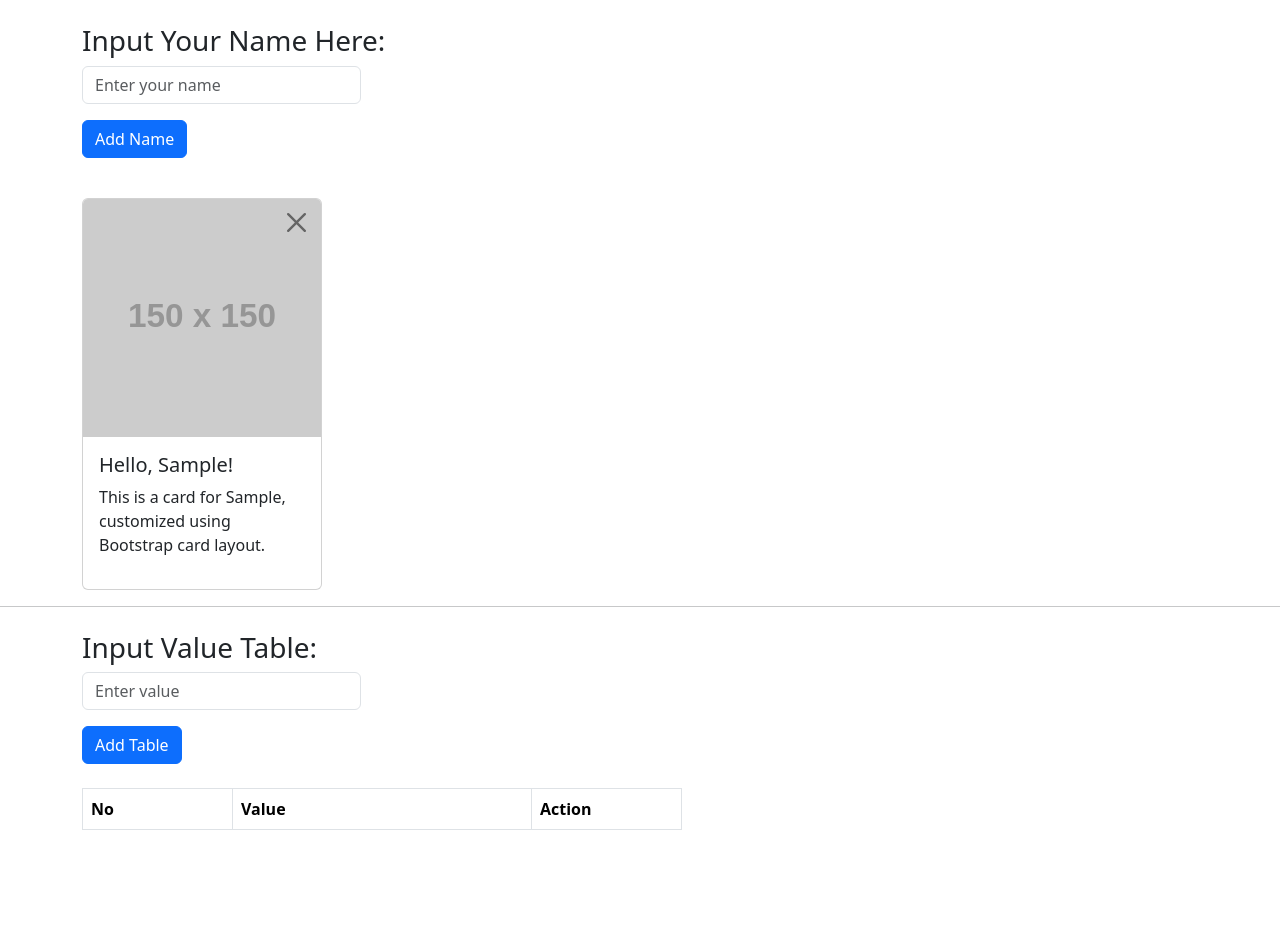
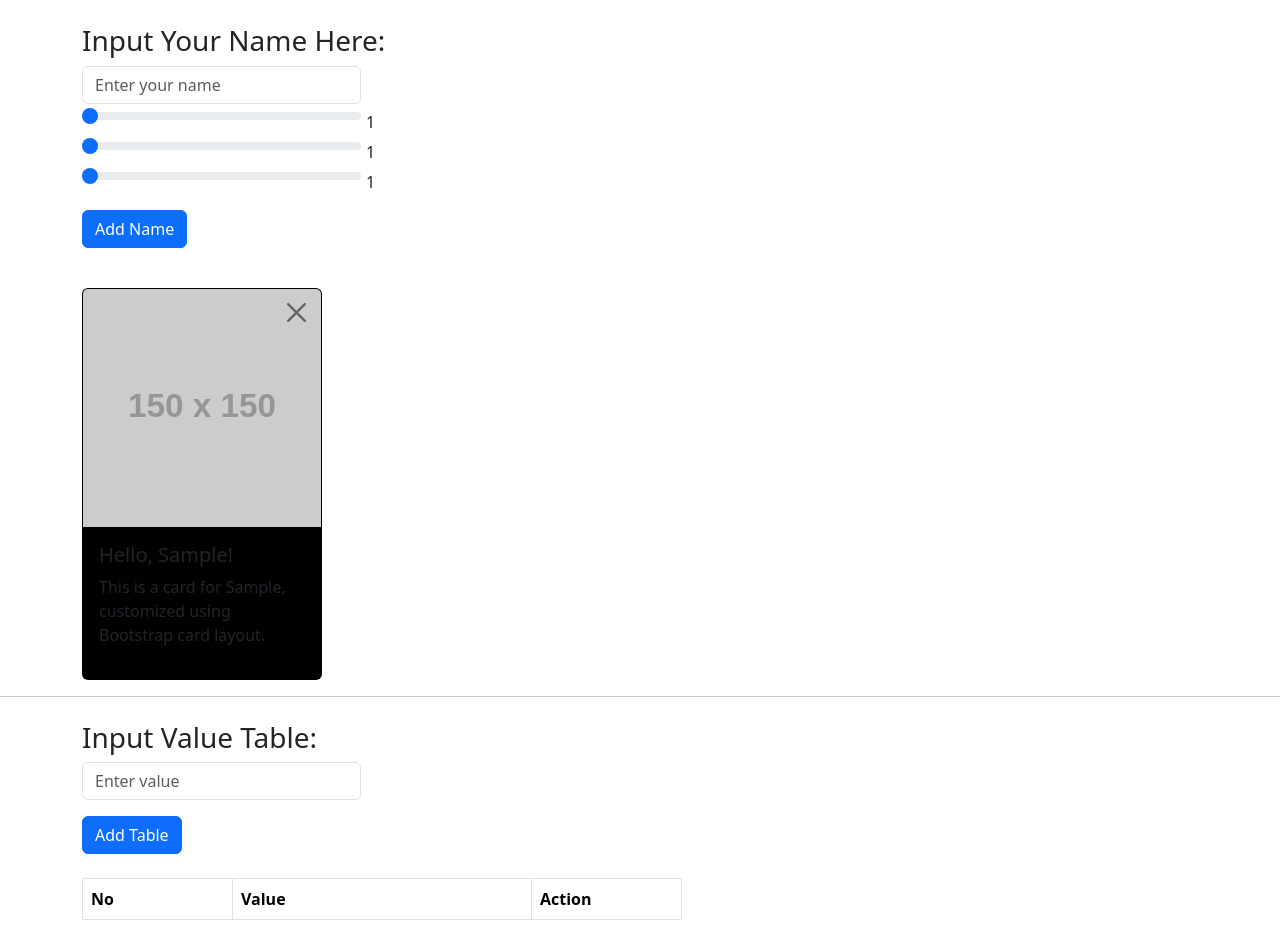
Before and after one commit to D3VIDE/tekweb-boc, a plain HTML site: page index.html in a window 1280 px wide. Both pictures are taken after typing "Sample" into the empty fields and a click on the button "Add Name". Before the commit the page ends 854 px from the top, so only its background shows below. Drawn offline with nearby package versions, Linux system fonts and the light colour scheme; placeholder pictures from the web are drawn by us.

Commit message:
add range

```diff
--- a/index.html
+++ b/index.html
@@ -17,6 +17,9 @@
       <h3>Input Your Name Here: </h3>
       <div class="mb-3">
         <input type="text" id="nameInput" class="form-control w-25" placeholder="Enter your name">
+        <input type="range" class="form-range w-25" min=1 max=255 id="r" value=1 oninput="geser()"><span id="nilaiA">1</span><br>
+        <input type="range" class="form-range w-25"min=1 max=255 id="g" value=1 oninput="geser()"><span id="nilaiB">1</span><br>
+        <input type="range" class="form-range w-25"min=1 max=255 id="b" value=1 oninput="geser()"><span id="nilaiC">1</span><br>
       </div>
       <button class="btn btn-primary" onclick="addCard()">Add Name</button>
 
@@ -44,8 +47,10 @@
             <th class="action-column">Action</th>
           </tr>
         </thead>
-        <tbody id="tableBody" >
-          <!-- Rows will be added here dynamically -->
+
+        <tbody id="tableBody">
+          <!-- Rows will be added here dynamically Oke-->
+
         </tbody>
       </table>
     </div>
--- a/script.js
+++ b/script.js
@@ -1,14 +1,17 @@
 function addCard() {
   // Get the name from the input field
   var name = document.getElementById('nameInput').value;
-
+  var r = document.getElementById("r").value;
+  var g = document.getElementById("g").value;
+  var b = document.getElementById("b").value;
+  var bgColor = `rgb(${r},${g},${b})`;
   // Check if name is not empty
   if (name.trim() !== "") {
     var cardId = 'card-' + Date.now();
 
     // Create a card to display the name
     var card = `
-      <div id="${cardId}" class="card custom-card mt-3">
+      <div id="${cardId}" class="card custom-card mt-3" style="background-color: ${bgColor}">
         <img src="https://via.placeholder.com/150" class="card-img-top" alt="Placeholder image">
         <div class="card-body">
           <h5 class="card-title">Hello, ${name}!</h5>
@@ -80,3 +83,19 @@ function updateRowNumbers() {
     table.rows[i].cells[0].innerHTML = i + 1;
   }
 }
+//
+
+function geser() {
+  var r = document.getElementById("r").value;
+  var g = document.getElementById("g").value;
+  var b = document.getElementById("b").value;
+  document.getElementById("nilaiA").innerHTML = r;
+  document.getElementById("nilaiB").innerHTML = g;
+  document.getElementById("nilaiC").innerHTML = b;
+
+  // Change the background color of the first card container
+  var cardContainer = document.getElementById("cardContainer").firstElementChild;
+  if (cardContainer) {
+    cardContainer.style.backgroundColor = `rgb(${r},${g},${b})`;
+  }
+}
--- a/style.css
+++ b/style.css
@@ -41,3 +41,7 @@
     width: 600px;
     height: 50px;
   }
+
+  span{
+    padding-left: 5px;
+  }
```
